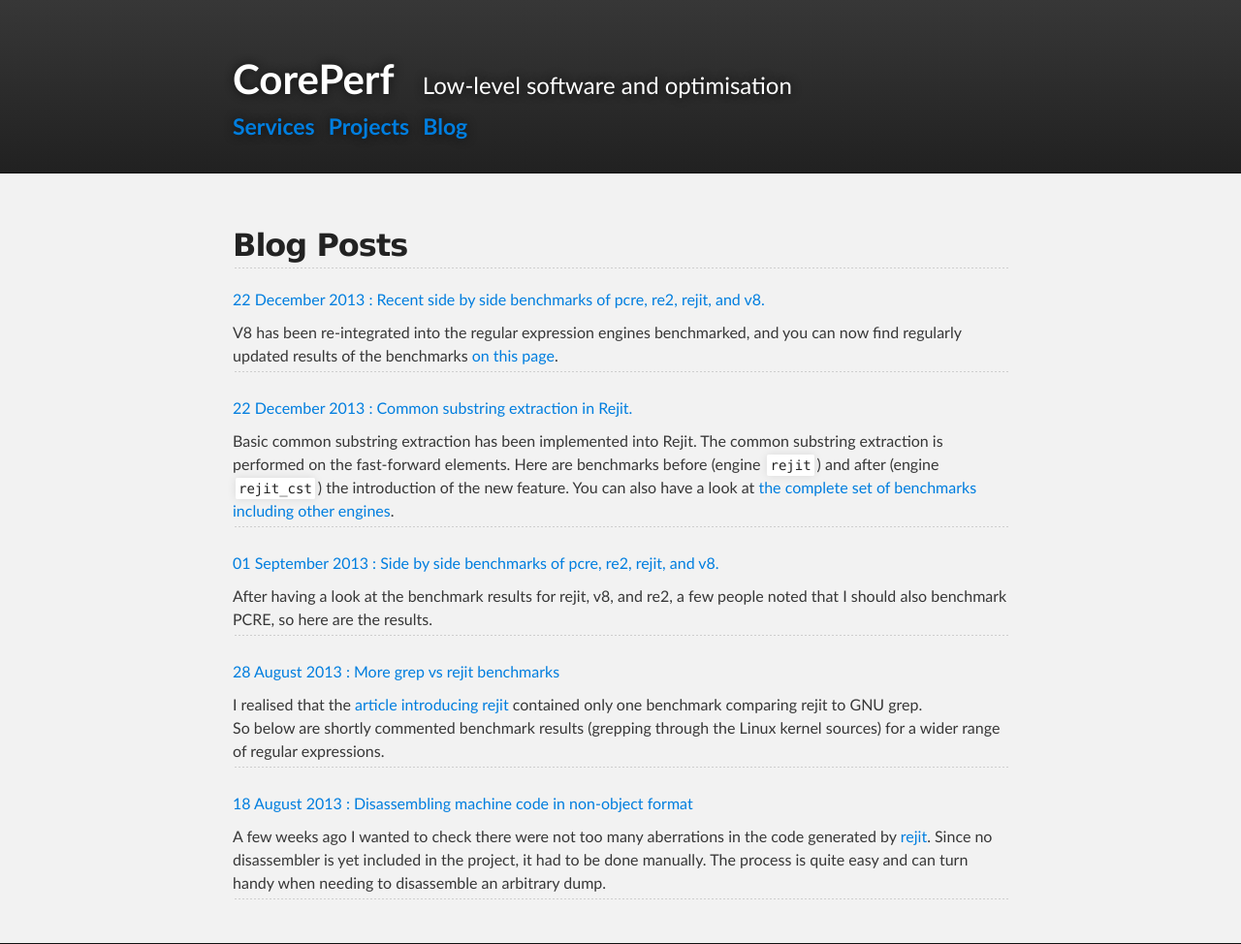
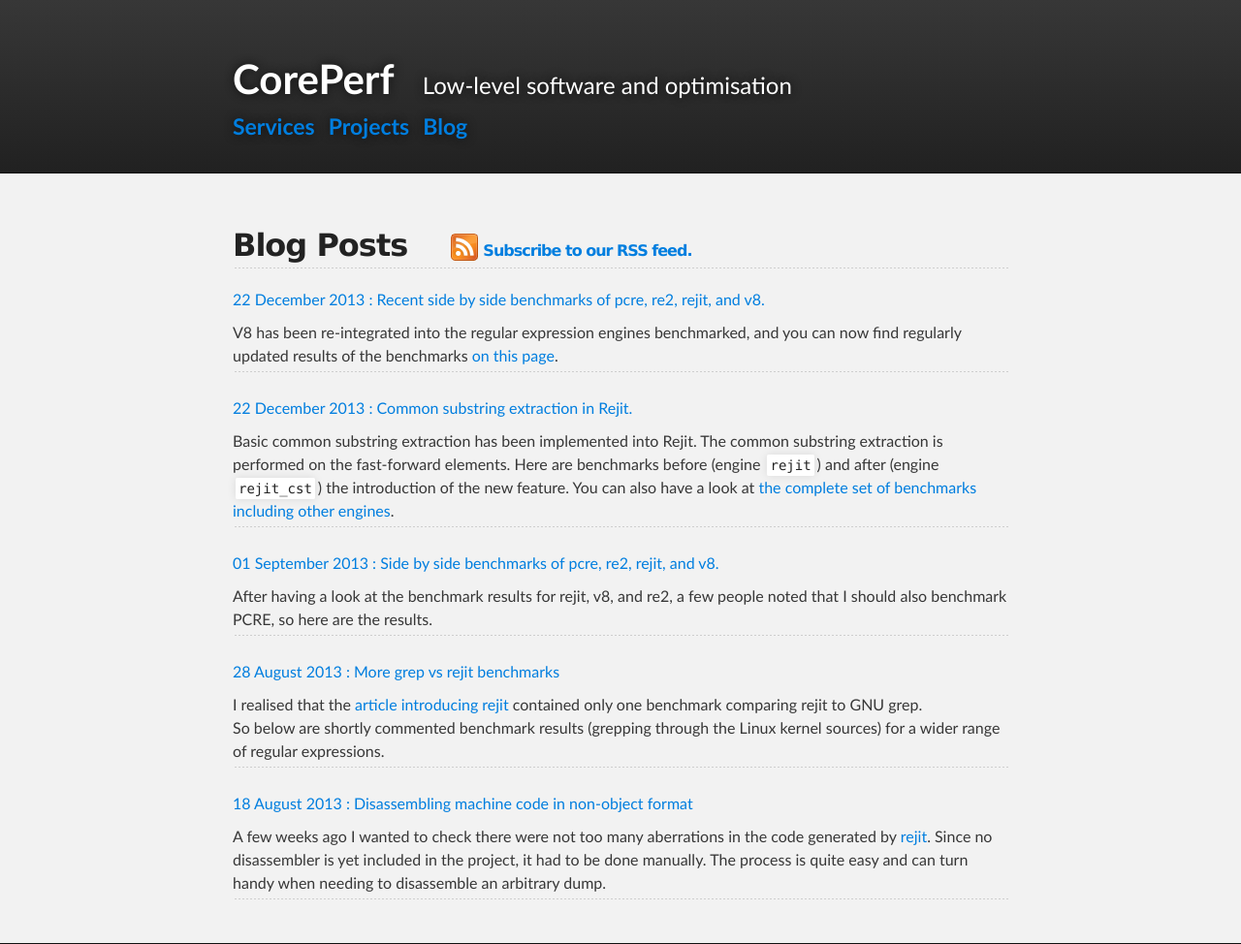
Before and after one commit to coreperf/coreperf.github.io, a Jekyll site: the page built from blog.html, in a window 1280 px wide. Shown: the whole page at 97% size. Built offline with Jekyll 4.4.1, drawn with Linux system fonts in a browser that asks for light colours.

Commit message:
Add a link to subscribe to the RSS feed.

```diff
--- a/blog.html
+++ b/blog.html
@@ -4,7 +4,13 @@
 ---
 
 <div>
-  <h2>Blog Posts</h2>
+  <h2>Blog Posts
+    <a href="/feed.xml" style="margin-left:35px; padding: 0 0 0 33px; background: url(/resources/images/feedicons-standard/feed-icon-28x28.png) no-repeat 0 75%;">
+      <span style="font-size:16px;">Subscribe to our RSS feed.</span>
+    </a>
+  </h2>
+
+
   {% for post in site.posts %}
     <div>
     <div class="blog_post_listing">
```
Also changed, not shown: resources/images/feedicons-standard/feed-icon-14x14.png (added), resources/images/feedicons-standard/feed-icon-28x28.png (added).
